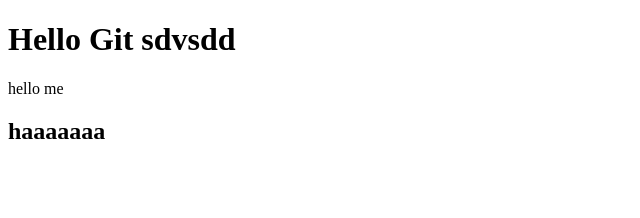
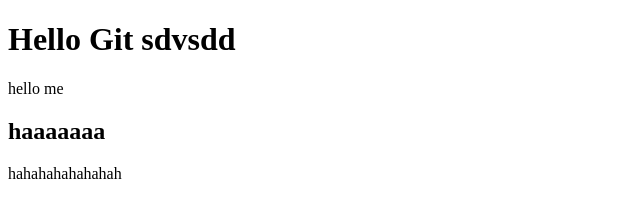
Before and after one commit to SaroLalazaryan/site, a plain HTML site: page index.html in a window 1280 px wide. Shown: the whole page, without its empty margins (0-640 px from the left). Drawn offline with Linux system fonts and the light colour scheme.

Commit message:
second commit

```diff
--- a/index.html
+++ b/index.html
@@ -10,5 +10,6 @@
    <h1>Hello Git sdvsdd</h1>
    hello me
    <h2>haaaaaaa</h2>
+   <p>hahahahahahahah</p>
 </body>
 </html>
```
